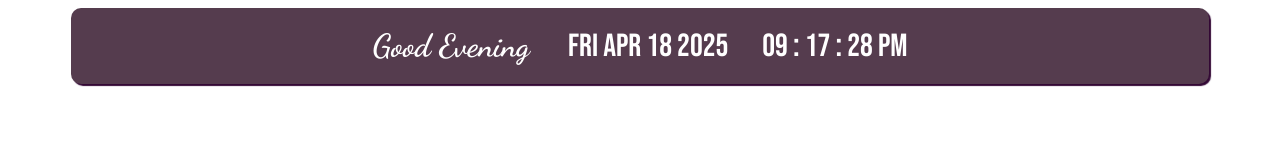
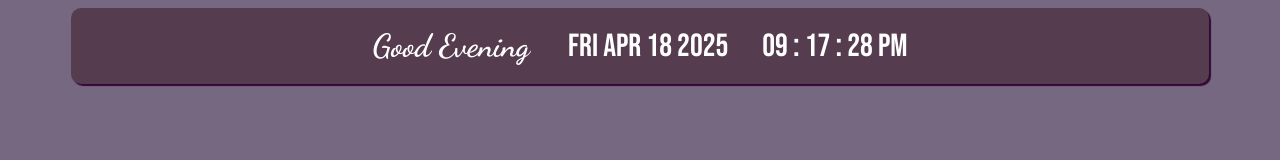
Before and after one commit to bbywitch99/notion, a plain HTML site: page greetings-date-clock.html in a window 1280 px wide. Drawn offline with Linux system fonts and the light colour scheme.

Commit message:
Update greetings-date-clock.html

```diff
--- a/greetings-date-clock.html
+++ b/greetings-date-clock.html
@@ -13,7 +13,7 @@
         /*CSS RESETS*/
 
 body{
-    background-color: #fff;
+    background-color: #766881;
     line-height: 1.6;
 
 }
```
